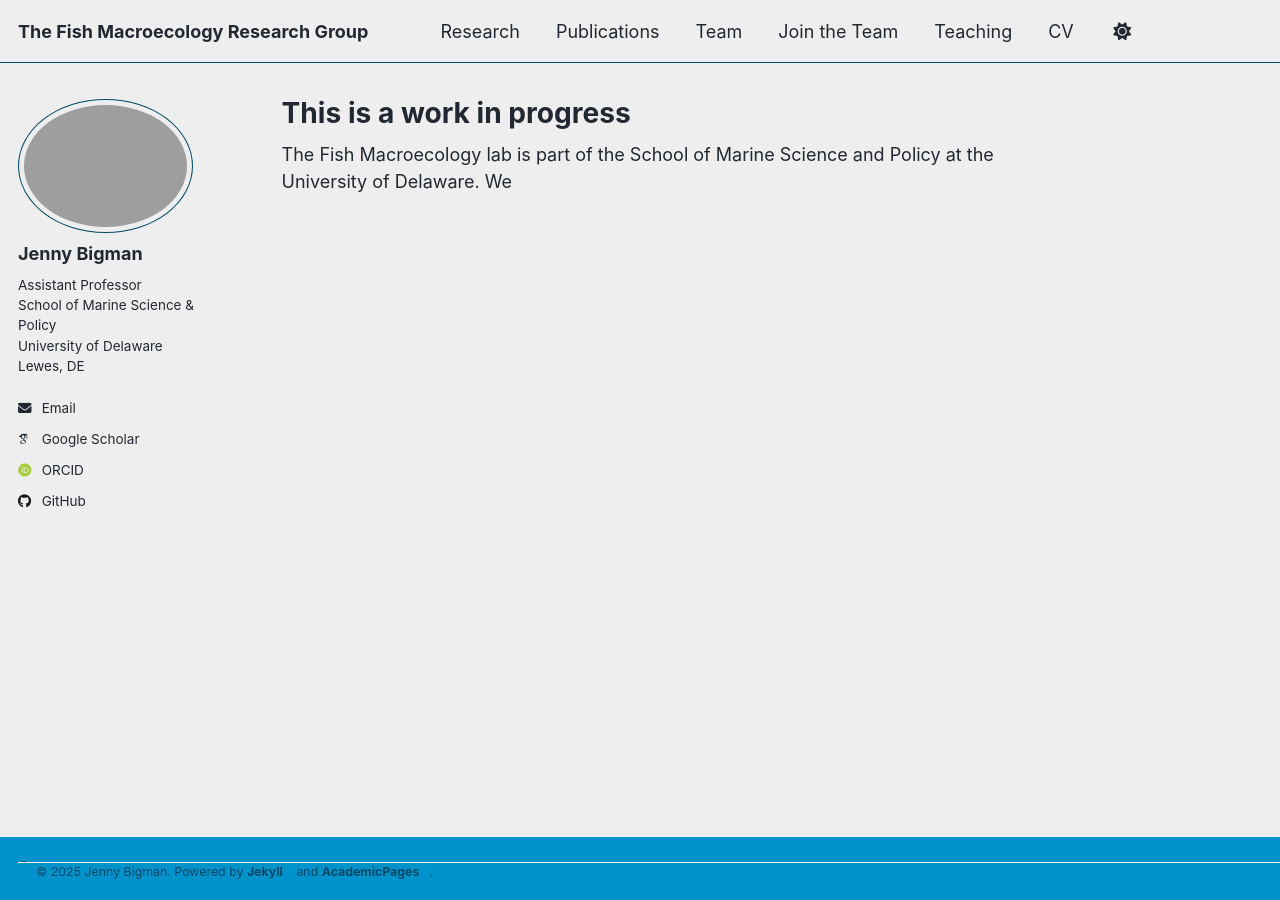
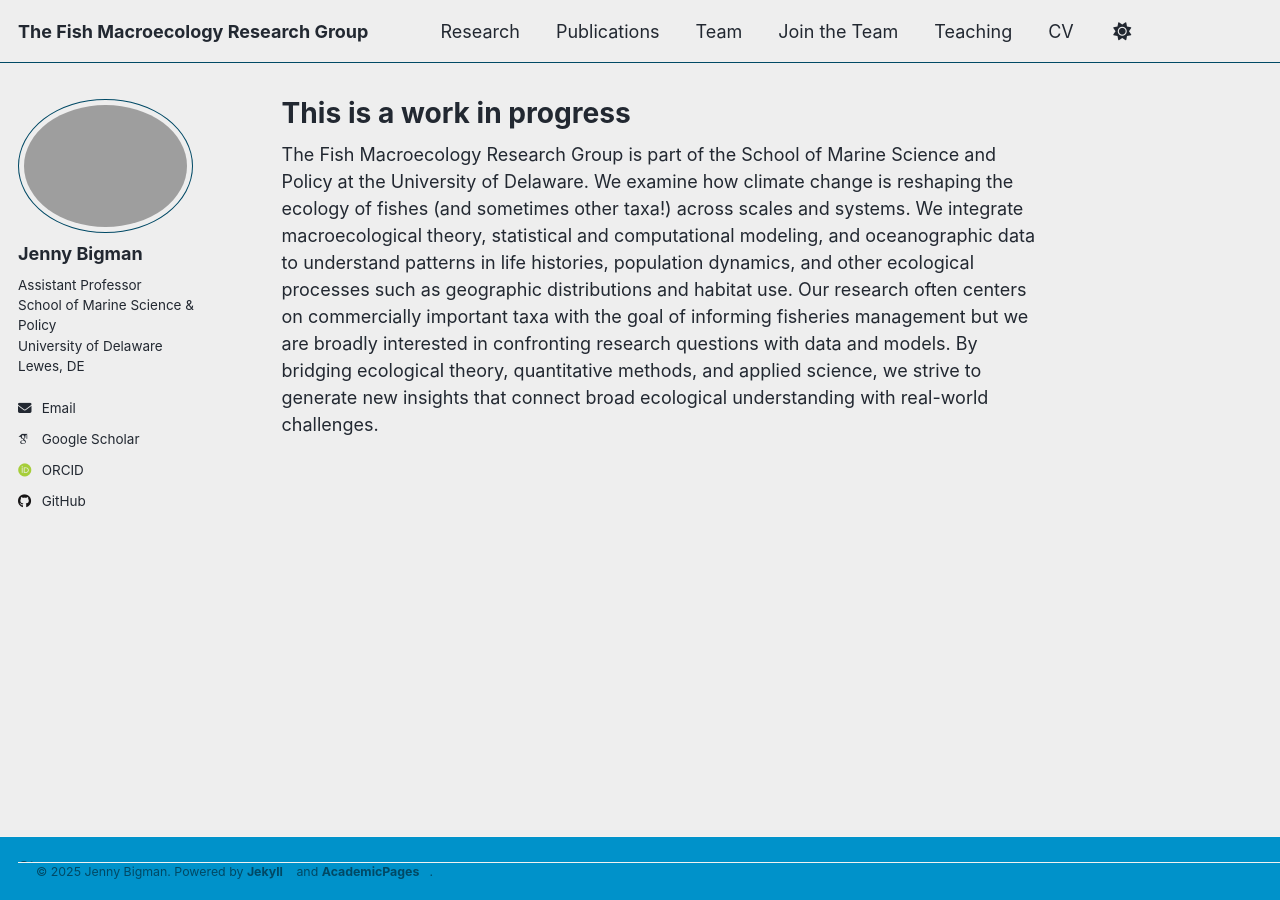
Before and after one commit to jennybigman/jennybigman.github.io, a Jekyll site: the page built from _pages/about.md, in a window 1280 px wide. Built offline with Jekyll 4.4.1, drawn with Linux system fonts in a browser that asks for light colours; some web fonts are replaced; a script that is not in the unit is left out.

Commit message:
Update about.md

```diff
--- a/_pages/about.md
+++ b/_pages/about.md
@@ -7,4 +7,4 @@ redirect_from:
   - /about.html
 ---
 
-The Fish Macroecology lab is part of the School of Marine Science and Policy at the University of Delaware. We
+The Fish Macroecology Research Group is part of the School of Marine Science and Policy at the University of Delaware. We examine how climate change is reshaping the ecology of fishes (and sometimes other taxa!) across scales and systems. We integrate macroecological theory, statistical and computational modeling, and oceanographic data to understand patterns in life histories, population dynamics, and other ecological processes such as geographic distributions and habitat use. Our research often centers on commercially important taxa with the goal of informing fisheries management but we are broadly interested in confronting research questions with data and models. By bridging ecological theory, quantitative methods, and applied science, we strive to generate new insights that connect broad ecological understanding with real-world challenges.
```
